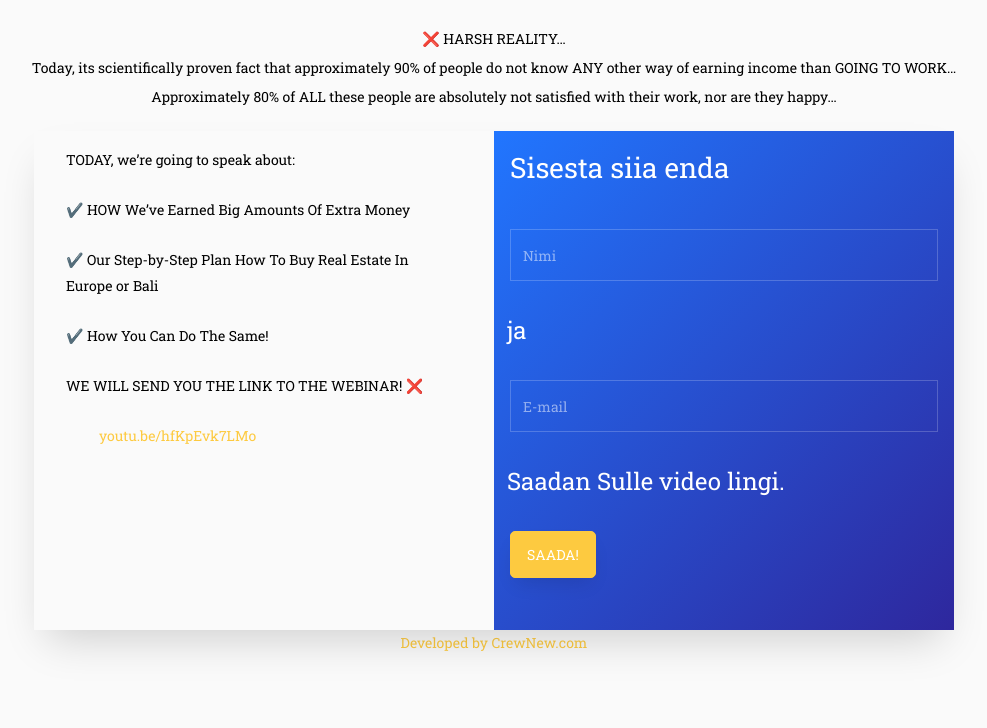
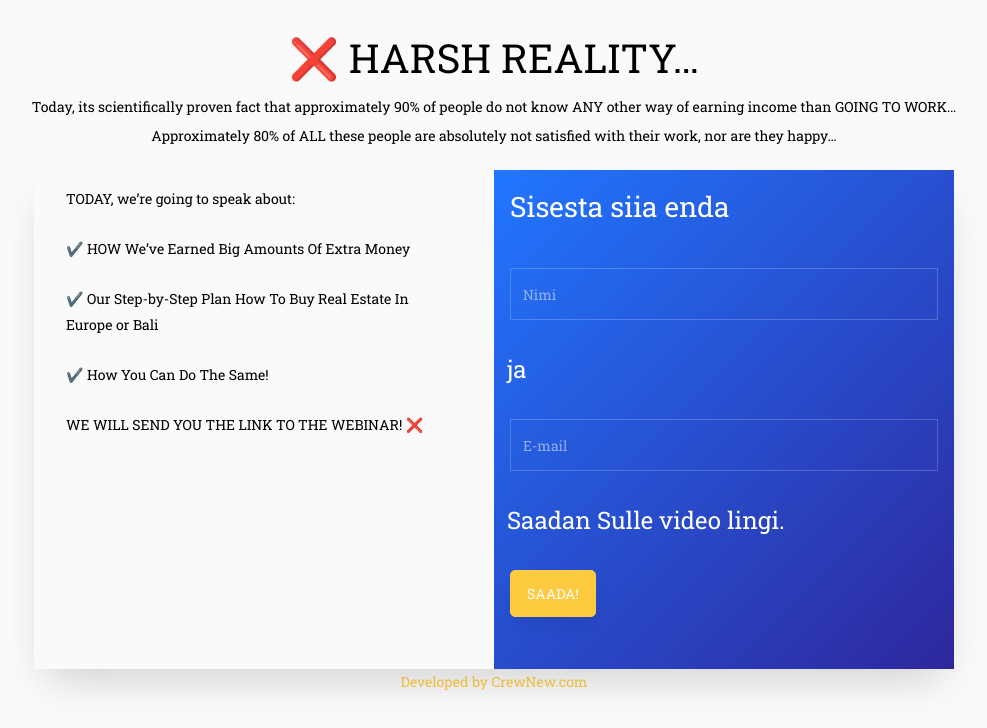
Before and after one commit to ivo-henri/subscribe-form, a Svelte app: page / in a window 1280 px wide. Shown: the top 728 px of the page, without its empty margins (146-1133 px from the left). Built offline with nearby package versions, Linux system fonts and the light colour scheme.

Commit message:
Remove URL and header bigger

```diff
--- a/src/App.svelte
+++ b/src/App.svelte
@@ -7,10 +7,6 @@
   onMount(() => (ready = true));
 
   const topText = [
-    {
-      id: 1,
-      txt: "❌ HARSH REALITY…",
-    },
     {
       id: 2,
       txt: "Today, its scientifically proven fact that approximately 90% of people do not know ANY other way of earning income than GOING TO WORK…",
@@ -81,6 +77,17 @@
     <div class="container">
       <div class="row justify-content-center">
         <div class="text-center mb-5">
+          <h2
+              class="heading-section"
+              transition:scale={{
+                delay: text.id,
+                duration: 500,
+                easing: quintOut,
+              }}
+            >
+              <h1 class="main-header">
+                 ❌ HARSH REALITY…
+              </h1>
           {#each topText as text (text.id)}
             <h2
               class="heading-section"
@@ -118,7 +125,6 @@
                       </div>
                     </div>
                   {/each}
-                  <a class="left" href="https://youtu.be/hfKpEvk7LMo">youtu.be/hfKpEvk7LMo</a>
                 </div>
               </div>
               <div class="col-md-6">
@@ -194,4 +200,7 @@
   .left {
     margin-left: 3.5em;
   }
+  .main-header {
+    size: 4em;
+  }
 </style>
```
Also changed, not shown: 1 other file (tests, documents, lock files or other folders).
